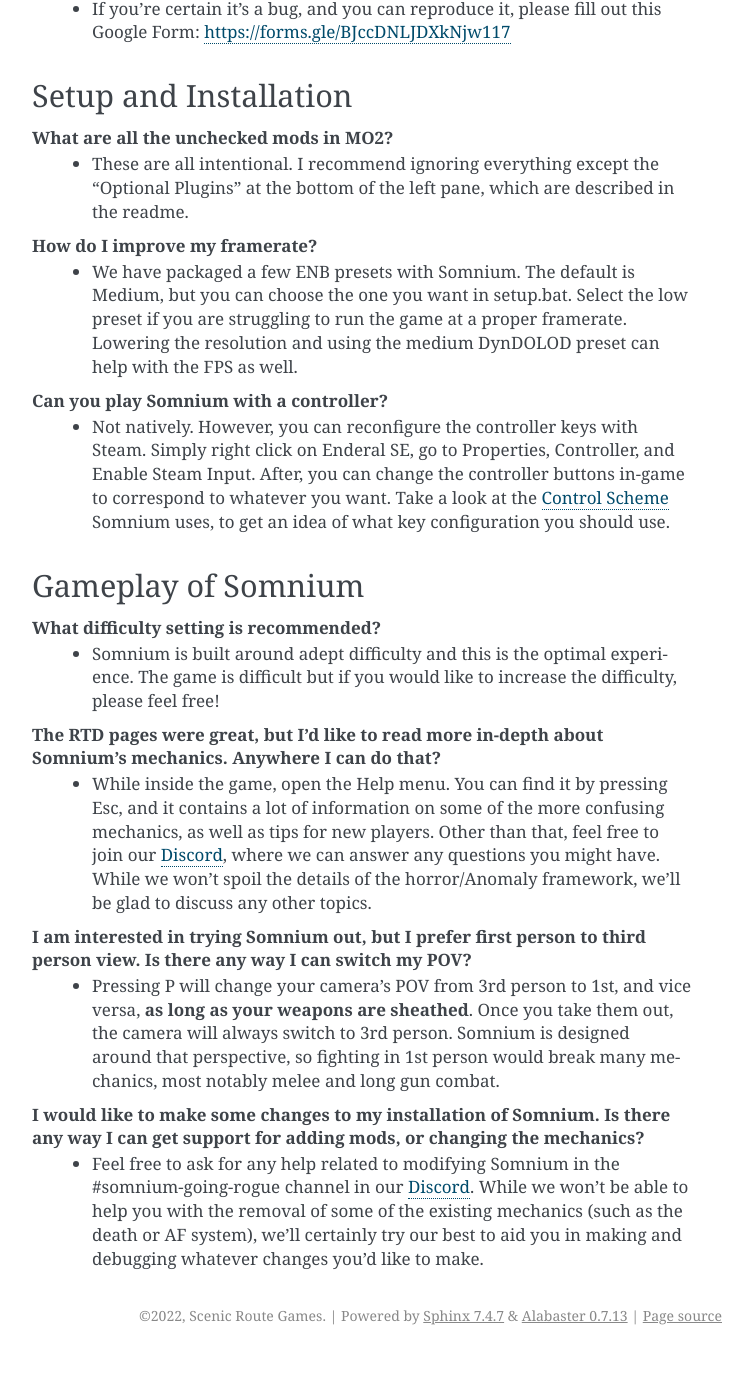
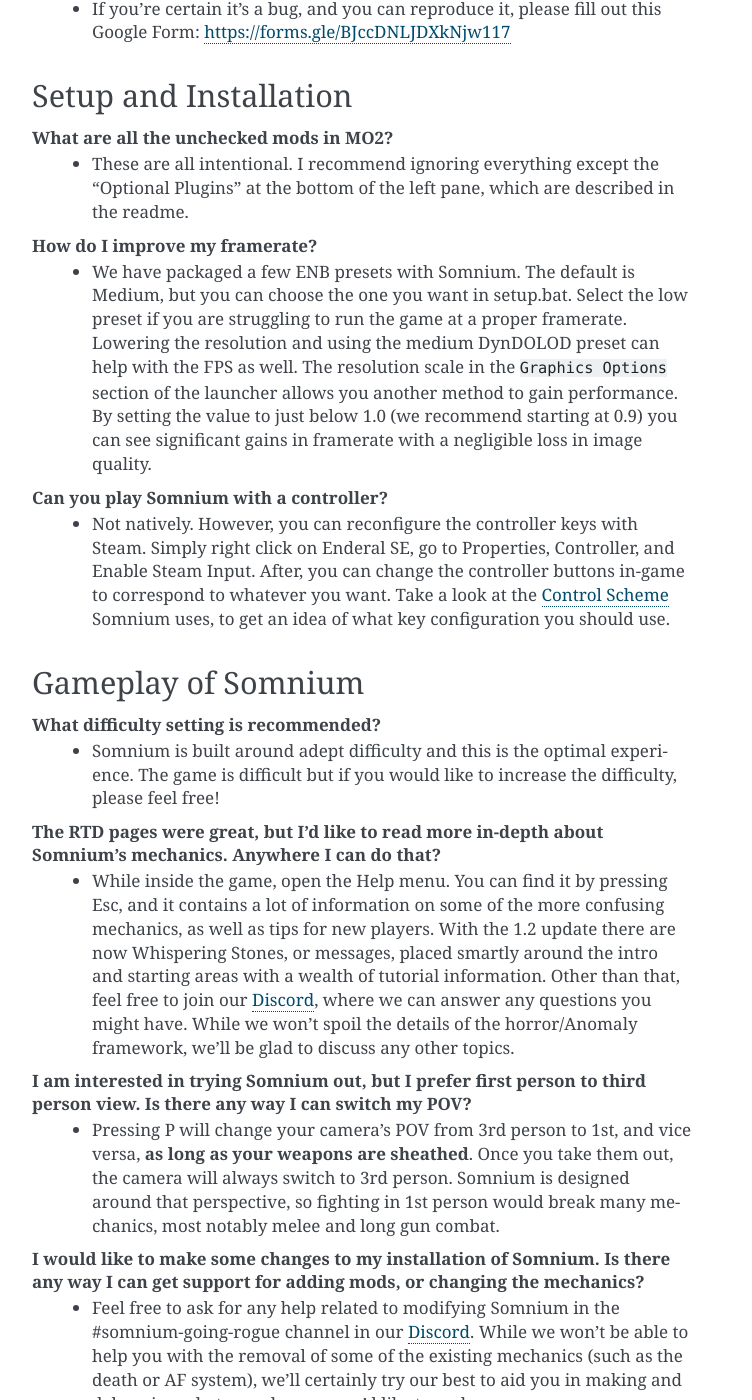
Before and after one commit to apoapse1/somnium-fur-enderal, a Sphinx documentation site: the page built from source/5_FAQ.rst, in a window 1280 px wide and 1400 px high, scrolled down 400 px. Shown: the whole window, without its empty margins (388-1140 px from the left). Built offline with Sphinx 7.4.7, drawn with Linux system fonts in a browser that asks for light colours; before the commit the page ends 1755 px from its top, so only the background shows below that.

Commit message:
Update 5_FAQ.rst

```diff
--- a/source/5_FAQ.rst
+++ b/source/5_FAQ.rst
@@ -18,7 +18,7 @@
  - These are all intentional. I recommend ignoring everything except the "Optional Plugins" at the bottom of the left pane, which are described in the readme.
 
 **How do I improve my framerate?**
- - We have packaged a few ENB presets with Somnium. The default is Medium, but you can choose the one you want in setup.bat. Select the low preset if you are struggling to run the game at a proper framerate. Lowering the resolution and using the medium DynDOLOD preset can help with the FPS as well.
+ - We have packaged a few ENB presets with Somnium. The default is Medium, but you can choose the one you want in setup.bat. Select the low preset if you are struggling to run the game at a proper framerate. Lowering the resolution and using the medium DynDOLOD preset can help with the FPS as well.  The resolution scale in the ``Graphics Options`` section of the launcher allows you another method to gain performance.  By setting the value to just below 1.0 (we recommend starting at 0.9) you can see significant gains in framerate with a negligible loss in image quality.
 
 **Can you play Somnium with a controller?**
  - Not natively. However, you can reconfigure the controller keys with Steam. Simply right click on Enderal SE, go to Properties, Controller, and Enable Steam Input. After, you can change the controller buttons in-game to correspond to whatever you want. Take a look at the `Control Scheme <https://somnium-fur-enderal.readthedocs.io/en/latest/2_Gameplay.html#controls>`_ Somnium uses, to get an idea of what key configuration you should use.
@@ -31,7 +31,7 @@
  - Somnium is built around adept difficulty and this is the optimal experience.  The game is difficult but if you would like to increase the difficulty, please feel free!
 
 **The RTD pages were great, but I'd like to read more in-depth about Somnium's mechanics. Anywhere I can do that?**
- - While inside the game, open the Help menu. You can find it by pressing Esc, and it contains a lot of information on some of the more confusing mechanics, as well as tips for new players. Other than that, feel free to join our `Discord <https://discord.com/invite/BnUHUswABG>`_, where we can answer any questions you might have. While we won't spoil the details of the horror/Anomaly framework, we'll be glad to discuss any other topics.
+ - While inside the game, open the Help menu. You can find it by pressing Esc, and it contains a lot of information on some of the more confusing mechanics, as well as tips for new players. With the 1.2 update there are now Whispering Stones, or messages, placed smartly around the intro and starting areas with a wealth of tutorial information. Other than that, feel free to join our `Discord <https://discord.com/invite/BnUHUswABG>`_, where we can answer any questions you might have. While we won't spoil the details of the horror/Anomaly framework, we'll be glad to discuss any other topics.
 
 **I am interested in trying Somnium out, but I prefer first person to third person view. Is there any way I can switch my POV?**
  - Pressing P will change your camera's POV from 3rd person to 1st, and vice versa, **as long as your weapons are sheathed**. Once you take them out, the camera will always switch to 3rd person. Somnium is designed around that perspective, so fighting in 1st person would break many mechanics, most notably melee and long gun combat.
```
